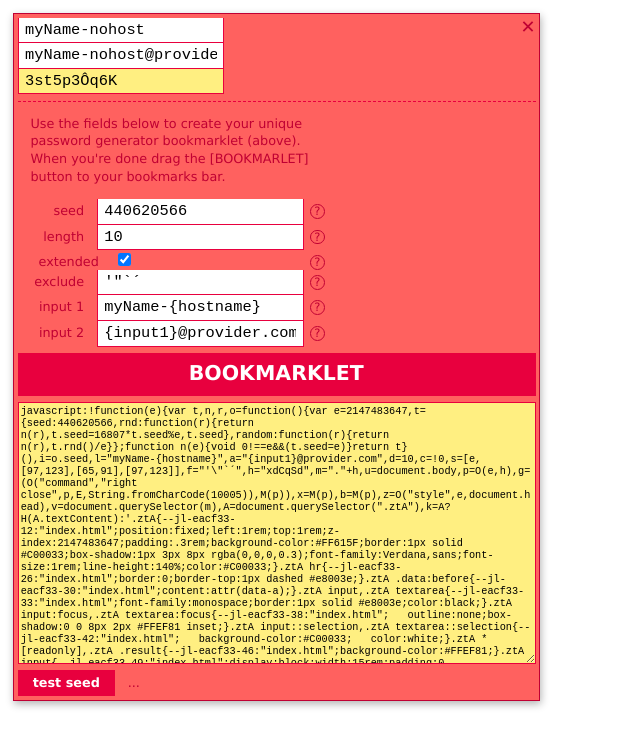
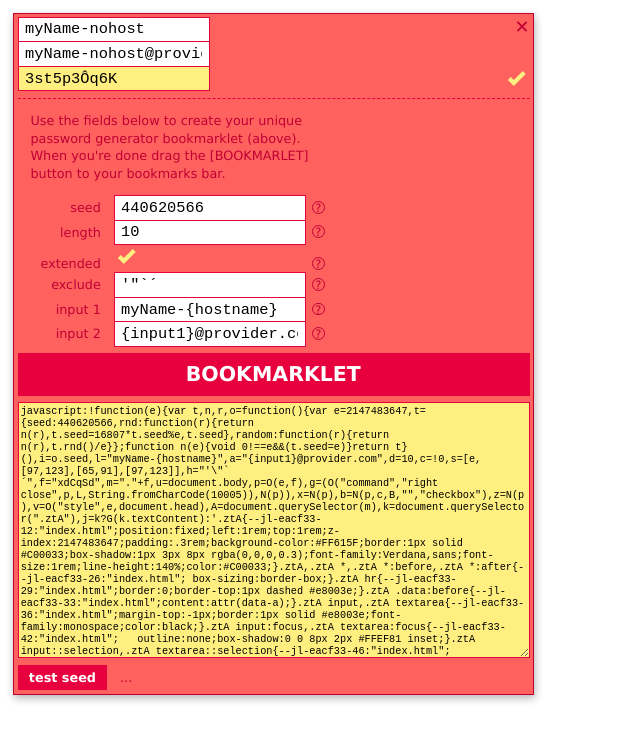
Before and after one commit to Sjeiti/Strong-password-generator-bookmarklet-generator, a plain HTML site: page index.html in a window 1280 px wide. Shown: the whole page, without its empty margins (0-640 px from the left). Drawn offline with Linux system fonts and the light colour scheme.

Commit message:
added extended-checkbox to bookmarklet

```diff
--- a/index.html
+++ b/index.html
@@ -23,6 +23,9 @@
 	line-height: 140%;
 	color: #C00033;
 }
+.ztA, .ztA *, .ztA *:before, .ztA *:after {
+  box-sizing: border-box;
+}
 .ztA hr {
 	border: 0;
 	border-top: 1px dashed #e8003e;
@@ -31,8 +34,9 @@
 	content: attr(data-a);
 }
 .ztA input, .ztA textarea {
+	margin-top: -1px;
+	border: 1px solid #e8003e;
 	font-family: monospace;
-	border: 1px solid #e8003e;
 	color: black;
 }
 .ztA input:focus, .ztA textarea:focus {
@@ -46,20 +50,22 @@
 .ztA *[readonly], .ztA .result {
 	background-color: #FFEF81;
 }
+.ztA .useExtended {
+	float: right;
+	width: auto;
+	margin: 0;
+}
+	.ztA .useExtended svg {
+		margin: 0;
+	}
 .ztA input {
 	display: block;
 	width: 15rem;
 	padding: 0 .5rem;
-	/*margin: 0 0 0 1rem;*/
 	-webkit-border-radius: 0;
-	border-top-width: 0;
 	font-size: 1.2rem;
 	line-height: 160%;
-}
-.ztA input[type=checkbox] {
-	width: 2rem;
-	margin-right: 13rem;
-	padding: 0;
+	height: 2rem;
 }
 .ztA p {
 	width: 24rem;
@@ -70,13 +76,31 @@
 	width: 24rem;
 	text-align: right;
 	font-size: 1rem;
-	line-height: 1rem;
 	vertical-align: top;
 }
 	.ztA label input {
 		display: inline-block;
 		margin-left: 1rem;
 	}
+	.ztA label input[type=checkbox] {
+		display: none;
+	}
+		.ztA label svg {
+			display: inline-block;
+			width: 2rem;
+			height: 1.8rem;
+			padding: .2rem;
+			margin: 0 13rem 0 1rem;
+			cursor: pointer;
+
+			fill: #C00033;
+		}
+		.ztA label svg:before {
+			content: "a";
+		}
+		.ztA label input[type=checkbox]:checked+svg {
+			fill: #FFEF81;
+		}
 	.ztA .info {
 		position: relative;
 		display: inline-block;
@@ -88,6 +112,7 @@
 		font-size: .9rem;
 		line-height: 1rem;
 		text-align: center;
+		/*vertical-align: top;*/
 	}
 	.ztA .info:hover:after {
 		content: attr(data-title);
@@ -216,6 +241,7 @@
 		,mClose = createElement('command','right close',mWrap,handleCloseClick,String.fromCharCode(10005))
 		,mInput1 = createInput(mWrap)
 		,mInput2 = createInput(mWrap)
+		,mCheck = createInput(mWrap,bExtendedChars,calculatePassword,'','checkbox')
 		,mResult = createInput(mWrap)
 		,mStyle = createElement('style',u,document.head)
 		,mOld = document.querySelector(sClass)
@@ -236,6 +262,8 @@
 		mInput2.addEventListener('keyup',calculatePassword);
 		mResult.addEventListener('focus',handleResultClick);
 		mResult.classList.add('result');
+		mCheck.parentNode.classList.add('useExtended');
+		!bExtendedChars&&mWrap.removeChild(mCheck.parentNode);
 		//
 		if (sHostName===sNoHost) mWrap.classList.add(sNoHost);
 		//
@@ -288,8 +316,7 @@
 		mSeed = createInput(mWrap,iStartSeed,handleAdminChange,'seed');
 		mPasswordLength = createInput(mWrap,iPasswordLength,handleAdminChange,'length');
 
-		mExtendedChars = createInput(mWrap,u,handleAdminChange,'extended','checkbox');
-		mExtendedChars.checked = bExtendedChars;
+		mExtendedChars = createInput(mWrap,bExtendedChars,handleAdminChange,'extended','checkbox');
 
 		mExcludedChars = createInput(mWrap,sExclude,handleAdminChange,'exclude');
 
@@ -359,6 +386,8 @@
 			sInput2 = mInput2Content.value;
 			iPasswordLength = parseInt(mPasswordLength.value,10);
 			//
+			mCheck.checked = bExtendedChars;
+			//
 			sPrepareScript = sScript
 				.replace(/#ztA\{\}/g,sStyleSrc)
 				.replace(/seed:.*/,'seed:'+iStartSeed)
@@ -421,10 +450,6 @@
 		mResult.select();
 	}
 
-	function handleCheckbox(e){
-		mResult.type = mCheck.checked?'text':'password';
-	}
-
 	/**
 	 * Build the characterlist used to map characters
 	 */
@@ -472,13 +497,21 @@
 	 * @returns {HTMLElement}
 	 */
 	function createInput(parent,value,change,label,type){
-		var mLabel = label&&createElement('label',u,parent,u,label)
-			,mInput = createElement('input',u,label?mLabel:parent)
+		var bLabel = label!==u
+			,bCheck = type==='checkbox'
+			,mLabel = bLabel&&createElement('label',label.replace(/[^a-z]*/g,''),parent,u,label)
+			,mInput = createElement('input',u,bLabel?mLabel:parent)
 		;
-		if (value) mInput.value = value;
+		if (value&&!bCheck) mInput.value = value;
 		change&&mInput.addEventListener('keyup',change);
 		change&&mInput.addEventListener('change',change);
 		type&&mInput.setAttribute('type',type);
+		if (bCheck&&bLabel) {
+			mInput.checked = value;
+			var mHold = document.createElement('p');
+			mHold.innerHTML = '<svg viewBox="0 64 384 384" xml:space="preserve"><path d="M320,96L128,288l-64-64L0,288l128,128l256-256L320,96z"/></svg>';
+			mLabel.appendChild(mHold.querySelector('svg'));
+		}
 		return mInput;
 	}
 
@@ -508,6 +541,10 @@
 	 * Calculates the password.
 	 */
 	function calculatePassword(){
+			if (mCheck.checked!==bExtendedChars) {
+				bExtendedChars = mCheck.checked
+				setCharList();
+			}
 		var aInput1 = splitByLength(mInput1.value.toString().toLowerCase()).reverse()
 			,aInput2 = splitByLength(mInput2.value.toString().toLowerCase())
 			,sText = splitByLength(arrayFold(aInput1,aInput2),3).reverse().join('')
```
Also changed, not shown: assets/check.min.svg (added), assets/check.svg (added).
